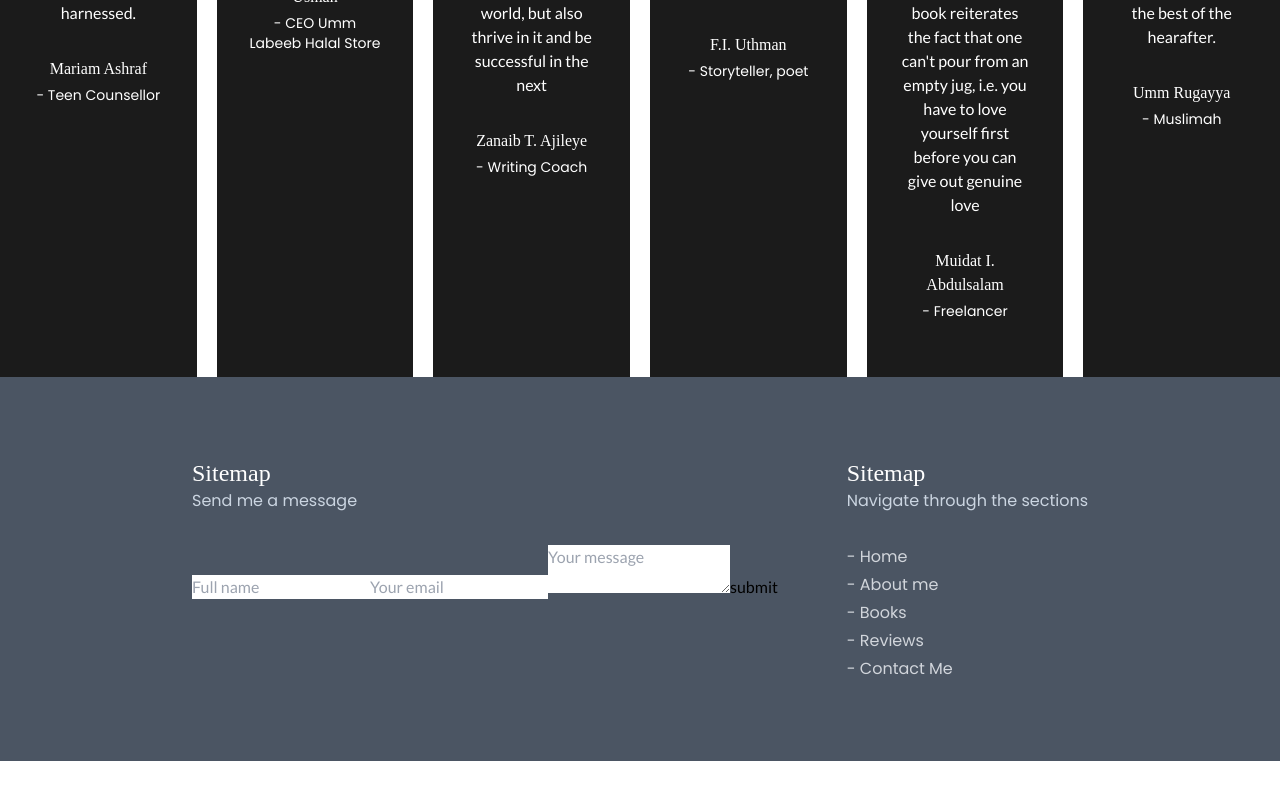
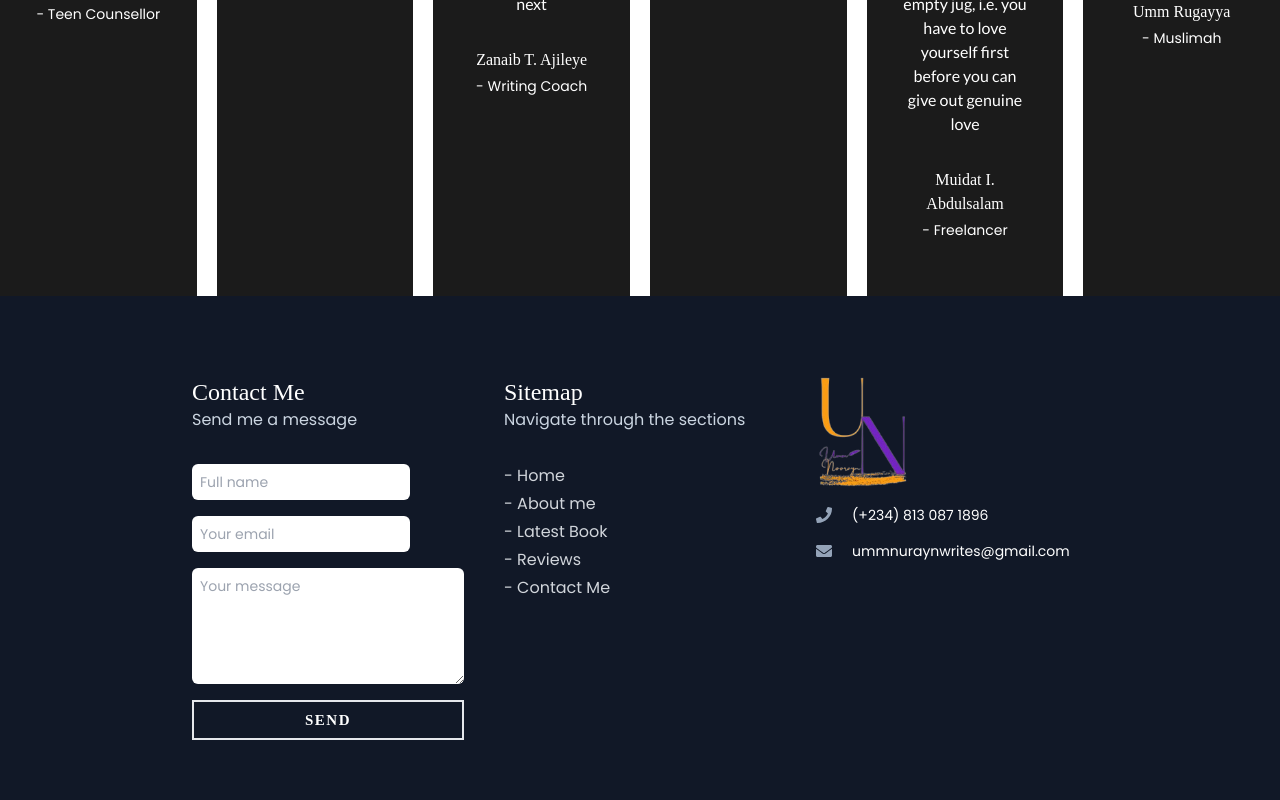
Before and after one commit to Mahmud1087/portfolio-projects, a React (Vite) app in the folder author_portfolio/: page /more_reviews in a window 1280 px wide. Shown: the part 600-1400 px from the top of the page. Before the commit the page ends 1361 px from the top, so only its background shows below. Built offline with nearby package versions, Linux system fonts and the light colour scheme; a web font is replaced by a local one.

Commit message:
done with the footer section

```diff
--- /dev/null
+++ b/author_portfolio/src/components/ContactDetails.jsx
@@ -0,0 +1,19 @@
+import logo from '../assets/logoo.png';
+import { FaEnvelope, FaPhone } from 'react-icons/fa';
+
+const ContactDetails = () => {
+  return (
+    <div className='w-full flex flex-col gap-4'>
+      <img src={logo} alt='Umm Nurayn Logo' className='w-24' />
+      <div className='flex gap-5 items-center text-white'>
+        <FaPhone className=' text-slate-400' />
+        <h1 className='font-poppins text-sm'>(+234) 813 087 1896</h1>
+      </div>
+      <div className='flex gap-5 items-center text-white'>
+        <FaEnvelope className=' text-slate-400' />
+        <h1 className='font-poppins text-sm'>ummnuraynwrites@gmail.com</h1>
+      </div>
+    </div>
+  );
+};
+export default ContactDetails;
--- a/author_portfolio/src/components/ContactMe.jsx
+++ b/author_portfolio/src/components/ContactMe.jsx
@@ -22,19 +22,24 @@ const ContactMe = () => {
   };
 
   return (
-    <div>
+    <div className='w-full'>
       <article>
-        <h1 className='font-chelsea text-2xl text-white'>Sitemap</h1>
+        <h1 className='font-chelsea text-2xl text-white'>Contact Me</h1>
         <p className='text-slate-300 font-poppins'>Send me a message</p>
       </article>
 
-      <form onSubmit={handleSubmit} className='mt-8'>
+      <form
+        onSubmit={handleSubmit}
+        className='mt-8 flex flex-col gap-4 font-poppins w-full text-sm'
+      >
         <input
           type='text'
           name='fullname'
           value={recvdMessage.fullname}
           onChange={handleChange}
           placeholder='Full name'
+          required
+          className='p-2 w-[80%] border-none focus:outline-none rounded-md'
         />
         <input
           type='text'
@@ -42,14 +47,21 @@ const ContactMe = () => {
           value={recvdMessage.email}
           onChange={handleChange}
           placeholder='Your email'
+          required
+          className='p-2 w-[80%] border-none focus:outline-none rounded-md'
         />
         <textarea
           name='message'
           value={recvdMessage.message}
           onChange={handleChange}
           placeholder='Your message'
+          required
+          rows={5}
+          className='p-2 w-full focus:outline-none rounded-md'
         />
-        <button>submit</button>
+        <button className='px-6 py-2 bg-transparent border-2 font-chelsea font-bold text-white text-[15px] tracking-widest'>
+          SEND
+        </button>
       </form>
     </div>
   );
--- a/author_portfolio/src/components/Footer.jsx
+++ b/author_portfolio/src/components/Footer.jsx
@@ -1,12 +1,14 @@
+import ContactDetails from './ContactDetails';
 import ContactMe from './ContactMe';
 import SiteMap from './SiteMap';
 
 const Footer = () => {
   return (
-    <div id='#footer' className=' bg-gray-600'>
-      <article className='container flex justify-between'>
+    <div id='footer' className=' bg-gray-900'>
+      <article className='container grid grid-cols-3 justify-between gap-10 w-full'>
         <ContactMe />
         <SiteMap />
+        <ContactDetails />
       </article>
     </div>
   );
--- a/author_portfolio/src/components/LatestBook.jsx
+++ b/author_portfolio/src/components/LatestBook.jsx
@@ -3,7 +3,7 @@ import latest_book from '../assets/frontCover.jpg';
 
 const LatestBook = () => {
   return (
-    <div id='#latestbook' className='bg-[#f3f3f3] pb-[4rem]'>
+    <div id='latestbook' className='bg-[#f3f3f3] pb-[4rem]'>
       <section className='container flex gap-24 '>
         <div className='w-2/3 flex flex-col justify-center gap-5 font-poppins text-sm text-slate-500 leading-6'>
           <aside className='w-full leading-10'>
--- a/author_portfolio/src/components/Navbar.jsx
+++ b/author_portfolio/src/components/Navbar.jsx
@@ -1,9 +1,9 @@
-import logo from '../assets/logo2.jpg';
+import logo from '../assets/logoo.png';
 
 function Navbar() {
   return (
     <nav>
-      <img src={logo} alt='Logo' className='w-32' />
+      <img src={logo} alt='Logo' className='w-10' />
     </nav>
   );
 }
--- a/author_portfolio/src/components/Reviews.jsx
+++ b/author_portfolio/src/components/Reviews.jsx
@@ -8,7 +8,7 @@ const newArr = Array.from(arrLen, (v, i) => reviews[i]);
 const Reviews = () => {
   return (
     <section
-      id='#reviews'
+      id='reviews'
       className='container flex flex-col justify-center items-center gap-8'
     >
       <h1 className='heading'>Praise for Dare To Thrive</h1>
@@ -21,7 +21,7 @@ const Reviews = () => {
         to='/more_reviews'
         className=' border-4 border-slate-700 px-10 py-1 font-lilita'
       >
-        More Reviews
+        MORE REVIEWS
       </Link>
     </section>
   );
--- a/author_portfolio/src/components/SiteMap.jsx
+++ b/author_portfolio/src/components/SiteMap.jsx
@@ -2,7 +2,7 @@ import { menuLinks } from '../data';
 
 const SiteMap = () => {
   return (
-    <div>
+    <div className='w-full'>
       <aside>
         <h1 className='font-chelsea text-2xl text-white'>Sitemap</h1>
         <p className='text-slate-300 font-poppins'>
--- a/author_portfolio/src/data.jsx
+++ b/author_portfolio/src/data.jsx
@@ -1,11 +1,11 @@
 import { FaFacebook, FaInstagram, FaLinkedin } from 'react-icons/fa';
 
 export const menuLinks = [
-  { id: 1, text: 'Home', link: '/' },
-  { id: 2, text: 'About me', link: 'aboutme' },
-  { id: 3, text: 'Books', link: 'latestbook' },
-  { id: 4, text: 'Reviews', link: 'reviews' },
-  { id: 5, text: 'Contact Me', link: 'footer' },
+  { id: 1, text: 'Home', link: '#' },
+  { id: 2, text: 'About me', link: '#aboutme' },
+  { id: 3, text: 'Latest Book', link: '#latestbook' },
+  { id: 4, text: 'Reviews', link: '#reviews' },
+  { id: 5, text: 'Contact Me', link: '#footer' },
 ];
 
 export const socials = [
--- a/author_portfolio/src/index.css
+++ b/author_portfolio/src/index.css
@@ -5,9 +5,11 @@
 body {
   font-family: 'Lato', sans-serif;
   /* background-color: black; */
+}
+
+* {
   scroll-behavior: smooth;
 }
-
 .container {
   width: 70vw;
   margin: auto;
```
Also changed, not shown: author_portfolio/src/assets/logo.png (added), author_portfolio/src/assets/logoo.png (added).
